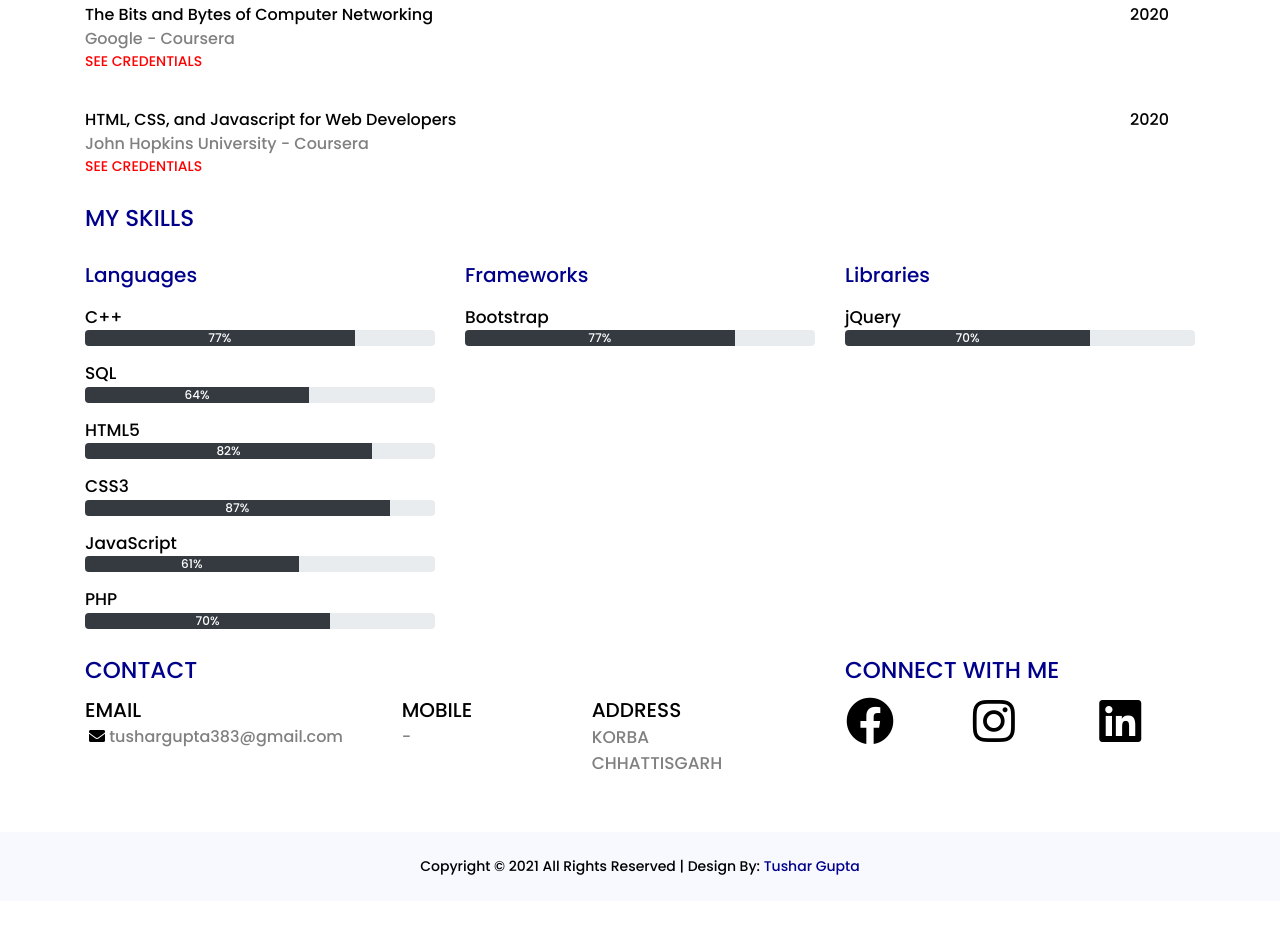
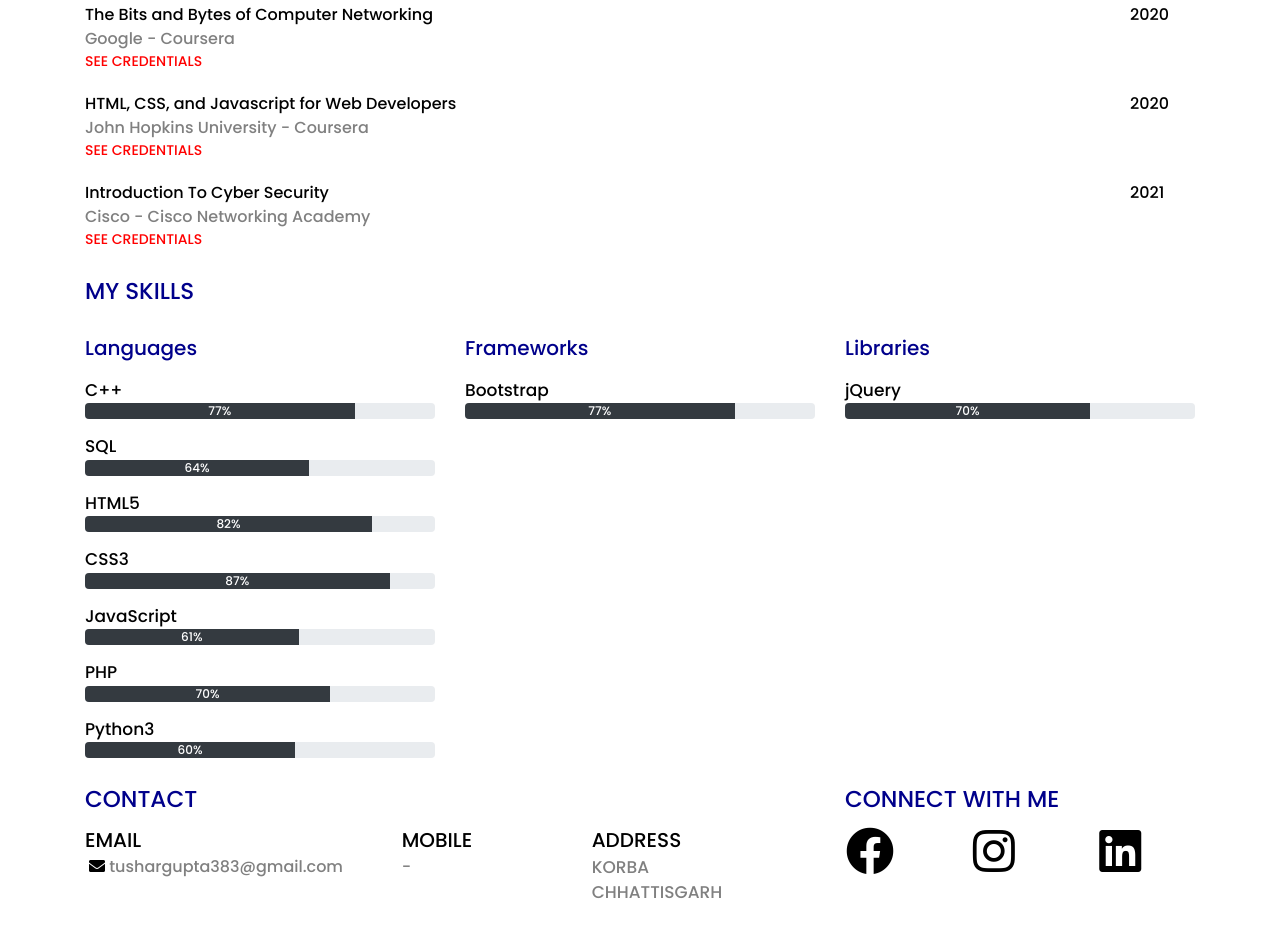
Before and after one commit to skyHunter-18/Portfolio, a plain HTML site: page index.html in a window 1280 px wide. Shown: the part 848-1784 px from the top of the page. Before the commit the page ends 1749 px from the top, so only its background shows below. Drawn offline with nearby package versions, Linux system fonts and the light colour scheme.

Commit message:
Updated July-21

```diff
--- a/index.html
+++ b/index.html
@@ -115,10 +115,10 @@
                 <div class="cer col-md-11">
                     The Bits and Bytes of Computer Networking
                     <div class="con-last">Google - Coursera</div>
-                    <p class="see-cred">
+                    <div class="see-cred">
                         <a href="https://coursera.org/share/c81c2d8657c294aadfb3b97ed5526f70" target="_blank"
                             rel="noopener noreferrer">SEE CREDENTIALS</a>
-                    </p>
+                    </div>
                 </div>
 
                 <div class="cer-date col-md-1">2020</div>
@@ -136,6 +136,19 @@
                 </div>
 
                 <div class="cer-date col-md-1">2020</div>
+            </div>
+
+            <div class="individual-cer row">
+                <div class="cer col-md-11">
+                    Introduction To Cyber Security
+                    <div class="con-last">Cisco - Cisco Networking Academy</div>
+                    <div class="see-cred">
+                        <a href="https://www.credly.com/badges/4cd0b9c6-4752-4111-a546-ccac2d313818/" target="_blank"
+                            rel="noopener noreferrer">SEE CREDENTIALS</a>
+                    </div>
+                </div>
+
+                <div class="cer-date col-md-1">2021</div>
             </div>
         </div>
     </div>
@@ -195,6 +208,14 @@
                     <div class="progress">
                         <div class="progress-bar bg-dark" role="progressbar" aria-valuenow="62" aria-valuemin="0"
                             aria-valuemax="100" style="width: 70%"><span class="progress-percent"> 70%</span>
+                        </div>
+                    </div>
+                </div>
+
+                <div class="skill-info ">Python3
+                    <div class="progress">
+                        <div class="progress-bar bg-dark" role="progressbar" aria-valuenow="62" aria-valuemin="0"
+                            aria-valuemax="100" style="width: 60%"><span class="progress-percent"> 60%</span>
                         </div>
                     </div>
                 </div>
```
